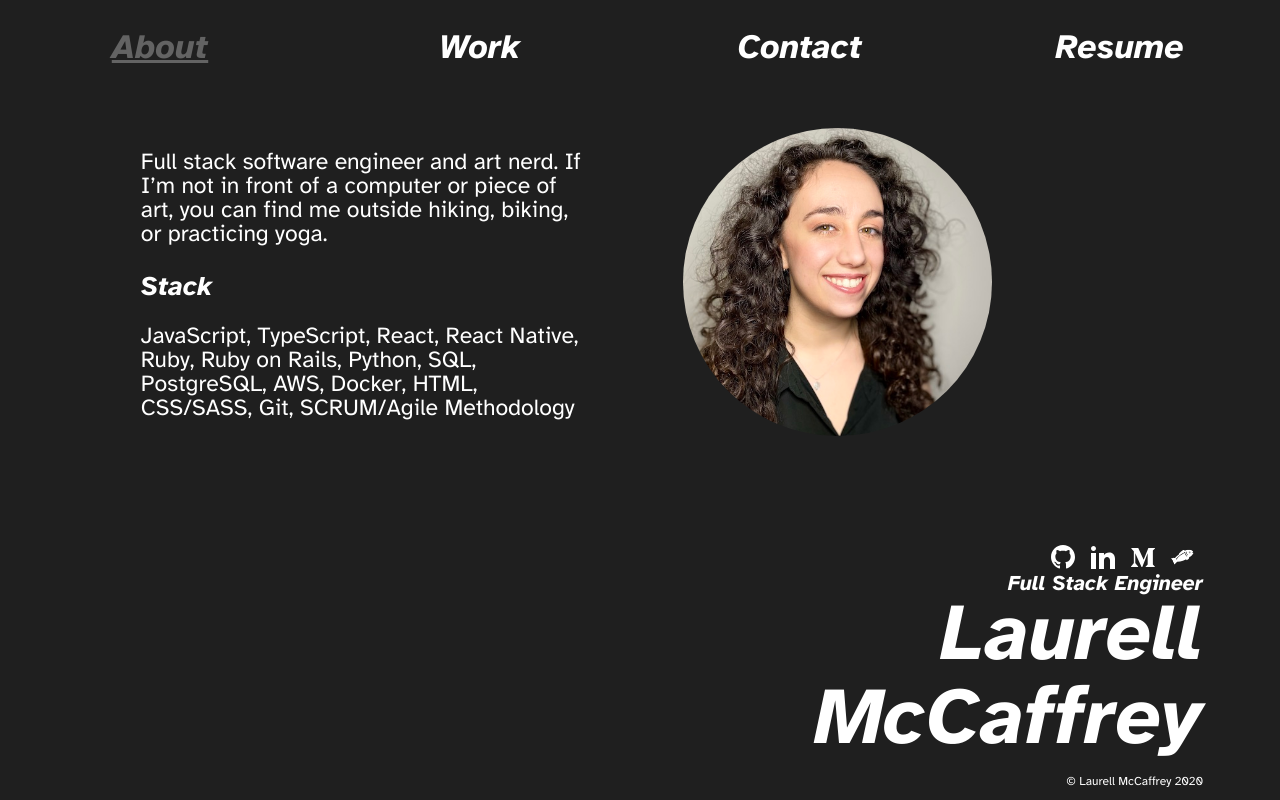
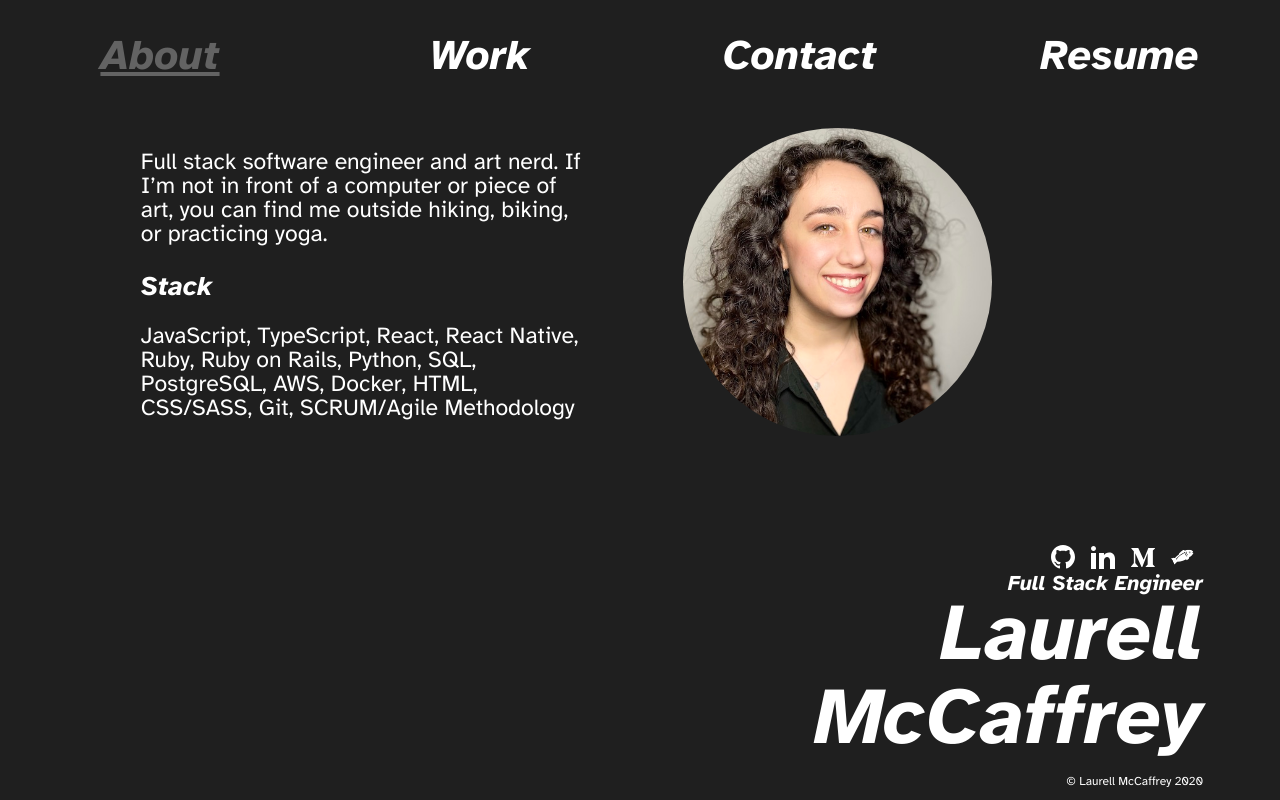
Before and after one commit to lgm527/me, a React (Create React App) app: page / in a window 1280 px wide. Built offline with nearby package versions, Linux system fonts and the light colour scheme; a web font is replaced by a local one.

Commit message:
main nav font size increased

```diff
--- a/src/style/App.css
+++ b/src/style/App.css
@@ -9,7 +9,7 @@
   display: grid;
   grid-template-columns: repeat(auto-fit, minmax(75px, 1fr));
   grid-template-rows: repeat(1, 50px);
-  font-size: calc(1px + 2vmin);
+  font-size: calc(1px + 2.5vmin);
   color: white;
 }
 
```
